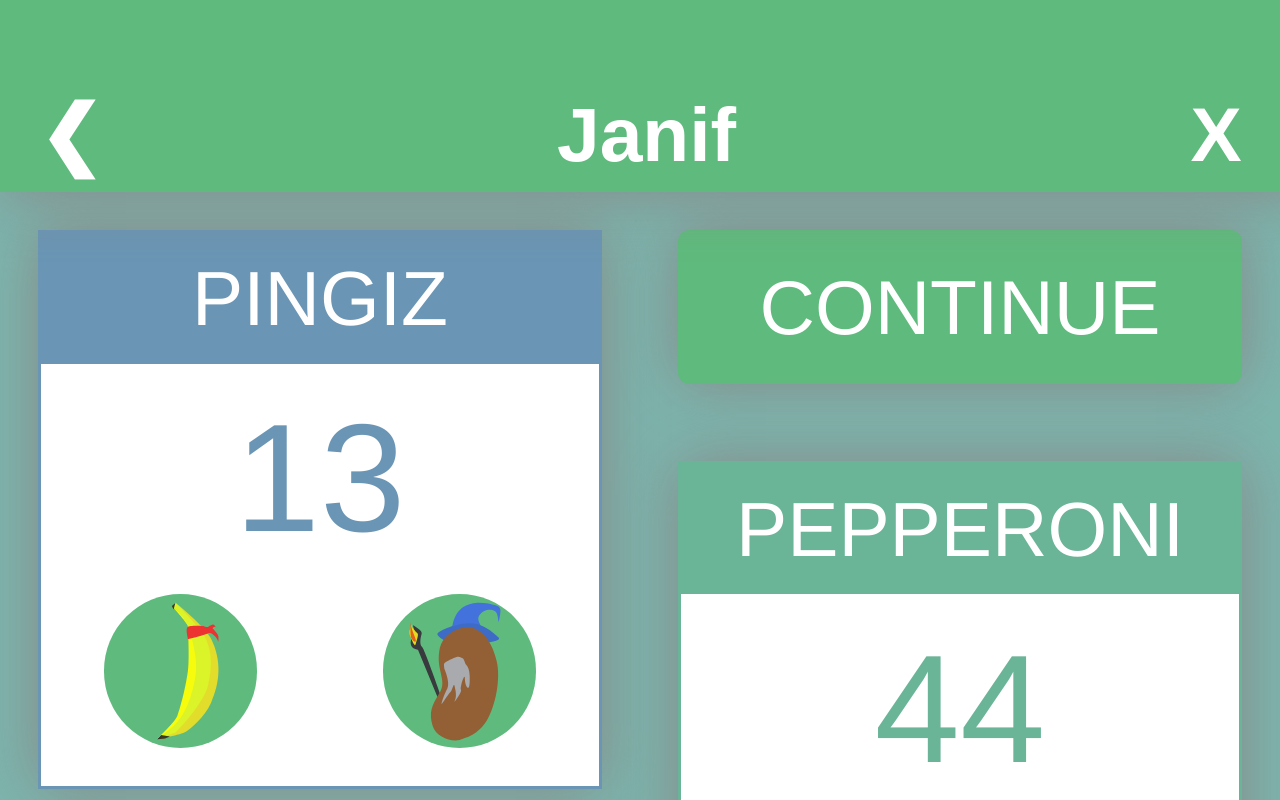
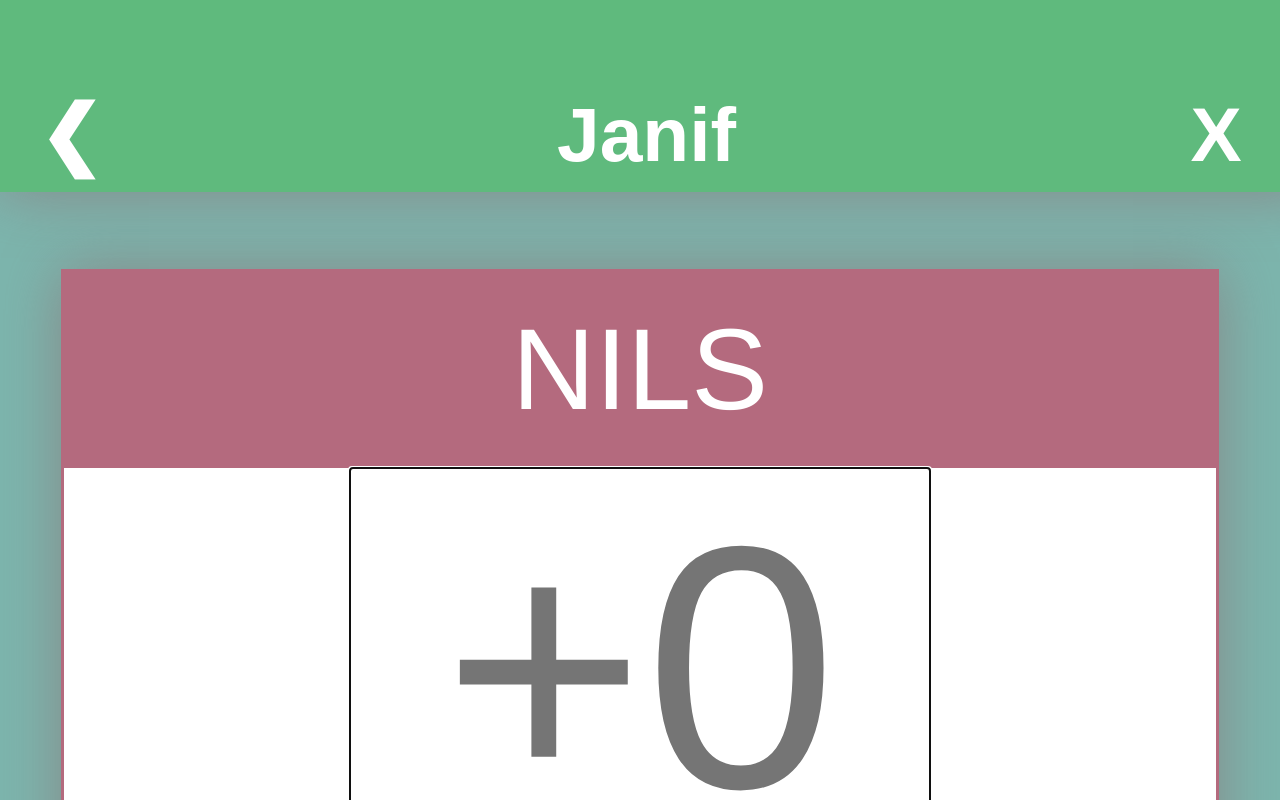
Before and after one commit to nlhiorth/janif, a React (Create React App) app in the folder janif-react/: page / in a window 1280 px wide. Shown: the top 800 px of the page. Built offline with nearby package versions, Linux system fonts and the light colour scheme.

Commit message:
Colors for ScoreCard

```diff
--- a/janif-react/src/components/Common/ScoreCard.jsx
+++ b/janif-react/src/components/Common/ScoreCard.jsx
@@ -20,19 +20,29 @@ class ScoreCard extends Component {
           id: 0,
           name: 'NILS',
           score: '',
-          condition: 'normal'
+          condition: 'normal',
+          color: 'hsl(344, 33%, 56%)',
         },
         {
           id: 1,
           name: 'CHRIS',
           score: '',
-          condition: 'normal'
+          condition: 'normal',
+          color: 'hsl(58, 33%, 56%)',
         },
         {
           id: 2,
           name: 'PINGIZ',
           score: '',
-          condition: 'normal'
+          condition: 'normal',
+          color: 'hsl(205, 33%, 56%)',
+        },
+        {
+          id: 3,
+          name: 'PEPPERONI',
+          score: '',
+          condition: 'normal',
+          color: 'hsl(157, 33%, 56%)',
         }
       ],
     }
@@ -144,13 +154,13 @@ class ScoreCard extends Component {
 
   render() {
     return (
-      <div className="ScoreCard">
-        <div className="Header">
+      <div className="ScoreCard" style={{borderColor: this.state.players[this.state.curplayer].color}}>
+        <div className="Header" style={{backgroundColor: this.state.players[this.state.curplayer].color}}>
           <div className="Name">{this.state.players[this.state.curplayer].name}</div>
         </div>
         <div className="Body">
           <form onSubmit={this.onSubmit}>
-            <input value={this.state.players[this.state.curplayer].score} onChange={this.onChange} ref={(input) => { this.textInput = input; }} className="Score" min="0" max="50" size="3" maxLength="2" pattern="\d*" placeholder="+0" autoFocus={true}/>
+            <input value={this.state.players[this.state.curplayer].score} onChange={this.onChange} ref={(input) => { this.textInput = input; }} style={{color: this.state.players[this.state.curplayer].color}} className="Score" min="0" max="50" size="3" maxLength="2" pattern="\d*" placeholder="+0" autoFocus={true}/>
           </form>
           <div className="Buttons">
             <Backward onClick={() => this.last()}/>
--- a/janif-react/src/components/ViewManager.jsx
+++ b/janif-react/src/components/ViewManager.jsx
@@ -12,9 +12,9 @@ class ViewManager extends Component {
       <div className="ViewManager">
         <Header />
         <HeadSpace />
-        {false && <Scoring />}
+        {true && <Scoring />}
         {false && <Summary />}
-        {true && <Main />}
+        {false && <Main />}
       </div>
     );
   }
--- a/janif-react/src/components/Views/Main.css
+++ b/janif-react/src/components/Views/Main.css
@@ -1,6 +1,6 @@
 .Main {
   width: 100vw;
-  height: 100vh;
+  height: auto;
   display: flex;
   justify-content: center;
   align-items: flex-start;
--- a/janif-react/src/components/Views/Scoring.css
+++ b/janif-react/src/components/Views/Scoring.css
@@ -1,6 +1,6 @@
 .Scoring {
   width: 100vw;
-  height: 100vh;
+  height: auto;
   display: flex;
   justify-content: center;
   align-items: flex-start;
```
